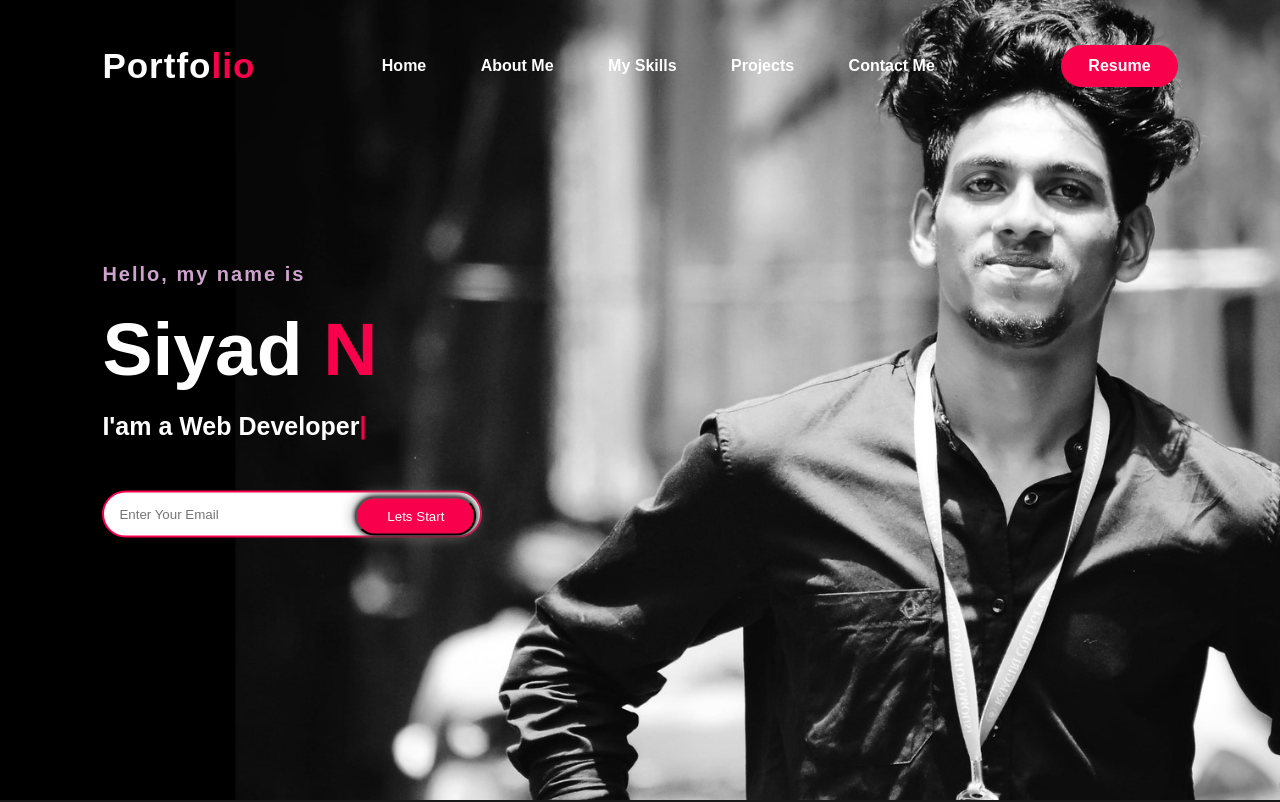
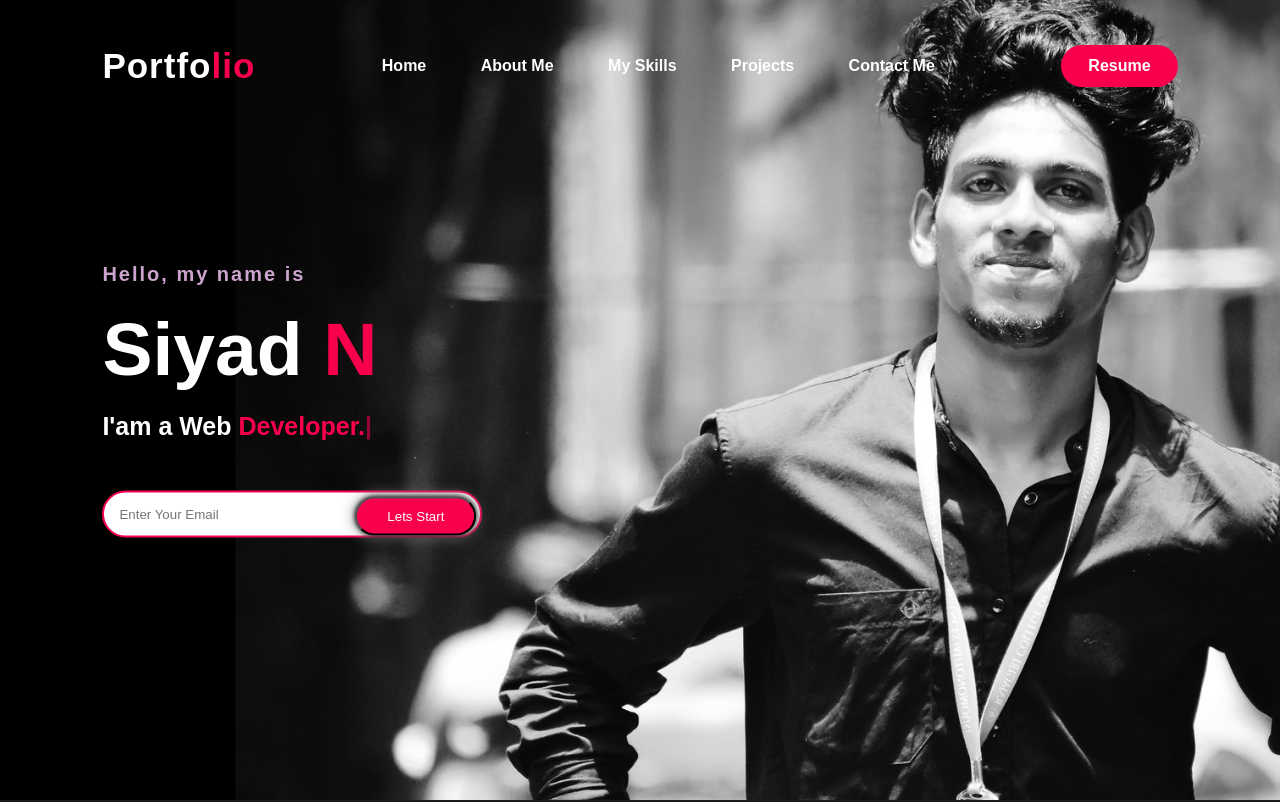
Before and after one commit to ziy3a/Portfolio, a plain HTML site: page index.html in a window 1280 px wide. Shown: the top 802 px of the page. Drawn offline with nearby package versions, Linux system fonts and the light colour scheme.

Commit message:
Modified Color for Trasformation

```diff
--- a/index.html
+++ b/index.html
@@ -142,7 +142,7 @@
     <script src="https://unpkg.com/typed.js@2.0.16/dist/typed.umd.js"></script>
     <script>
         var typed=new Typed(".input",{
-            strings:["a Data Analyst.","a Web Developer"],
+            strings:["a Data <span>Analyst.</span>","a Web <span>Developer.</span>"],
             typeSpeed:70,
             backSpeed:60,
             loop:true
```
